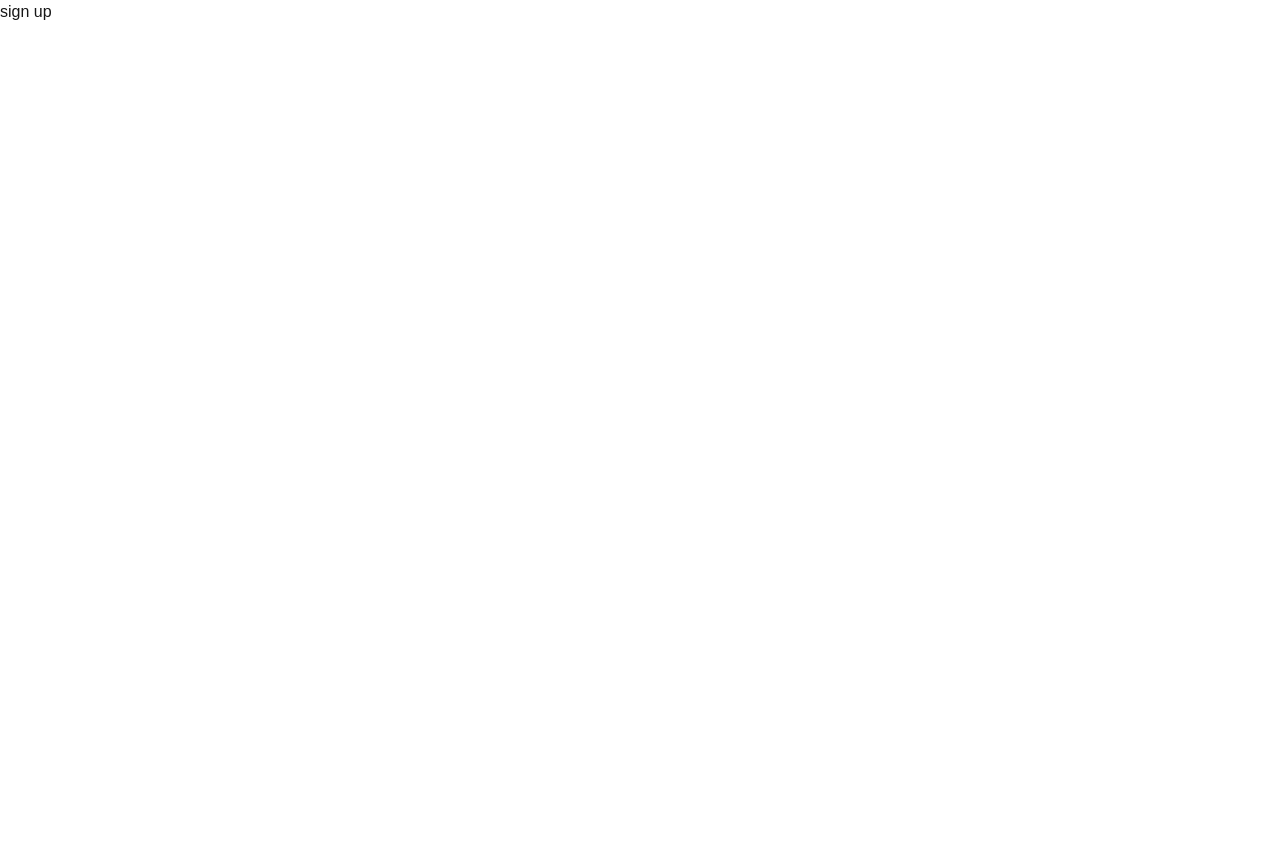
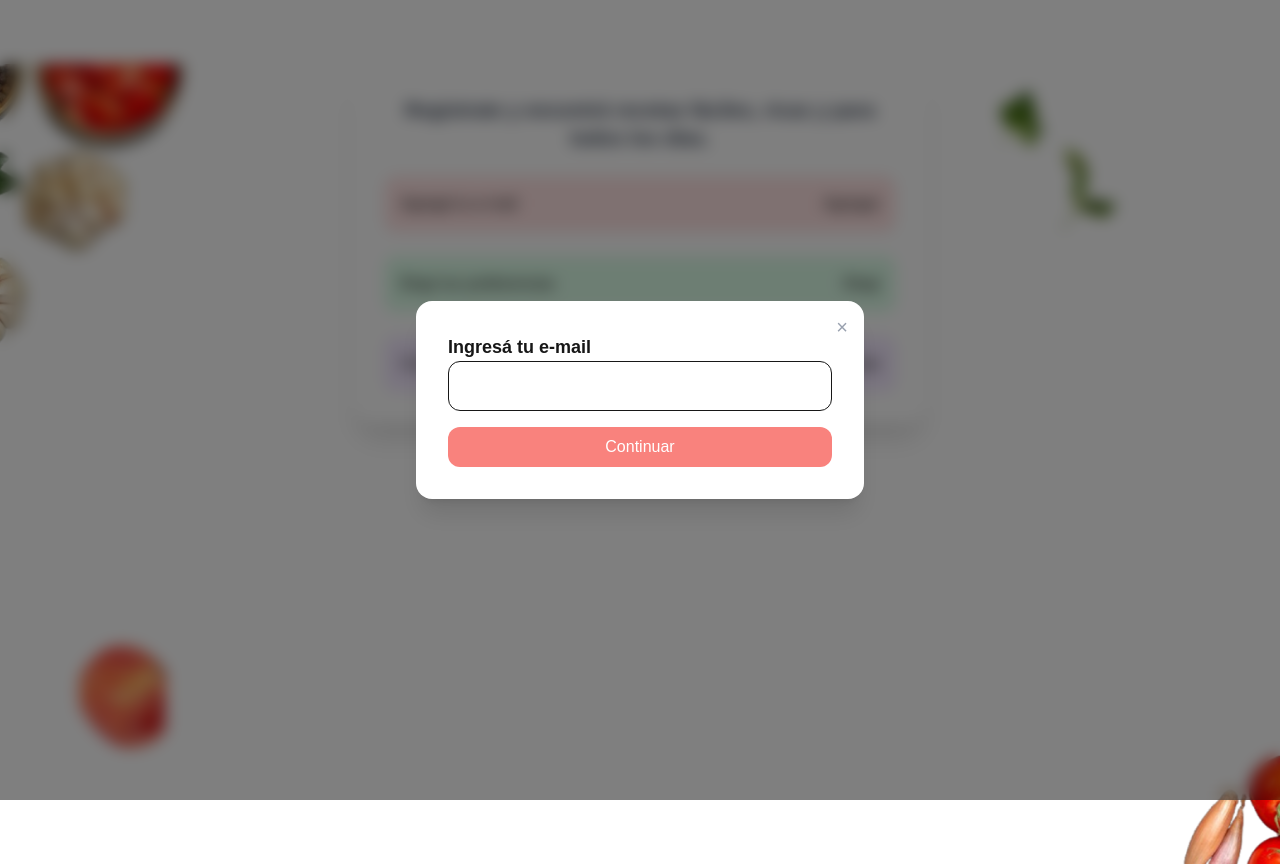
Before and after one commit to adigio/cuoco-ui, a Next.js app: page /signup in a window 1280 px wide. Before the commit the page ends 800 px from the top, so only its background shows below. Built offline with nearby package versions, Linux system fonts and the light colour scheme.

Commit message:
Feat(PC-48)
modal generic, stepper singout

```diff
--- a/src/app/(auth)/signup/page.js
+++ b/src/app/(auth)/signup/page.js
@@ -1,5 +1,68 @@
-export default function Signup() {
-    return (
-        <div>sign up</div>
-    );
+'use client'
+
+import { useState } from 'react'
+import Modal from '@/components/Modal'
+import RegisterStepper from '@/components/RegisterStepper'
+
+export default function SignupPage() {
+  const [currentStep, setCurrentStep] = useState('email')
+  const [completedSteps, setCompletedSteps] = useState([])
+
+  const handleComplete = (step) => {
+    setCompletedSteps([...completedSteps, step])
+    setCurrentStep(null)
+  }
+
+  return (
+    <div className="min-h-screen bg-[url('/fondo-ingredientes.png')] bg-cover bg-no-repeat bg-center">
+      <div className="max-w-xl mx-auto mt-16 p-8 rounded-3xl shadow-xl bg-white/80 backdrop-blur-sm space-y-6">
+        <h2 className="text-xl font-bold text-gray-700 text-center">
+          Registrate y encontrá recetas fáciles, ricas y para todos los días.
+        </h2>
+
+        {/* Paso 1 */}
+        <button
+          onClick={() => setCurrentStep('email')}
+          className="w-full flex justify-between items-center p-4 rounded-xl bg-red-100 hover:bg-red-200"
+          disabled={completedSteps.includes('email')}
+        >
+          <span className="font-medium">Agregá tu e-mail</span>
+          {completedSteps.includes('email') ? '✓' : 'Agregar'}
+        </button>
+
+        {/* Paso 2 */}
+        <button
+          onClick={() => setCurrentStep('prefs')}
+          className="w-full flex justify-between items-center p-4 rounded-xl bg-green-100 hover:bg-green-200"
+          disabled={!completedSteps.includes('email')}
+        >
+          <span className="font-medium">Elegí tus preferencias</span>
+          {completedSteps.includes('prefs') ? '✓' : 'Elegí'}
+        </button>
+
+        {/* Paso 3 */}
+        <button
+          onClick={() => setCurrentStep('password')}
+          className="w-full flex justify-between items-center p-4 rounded-xl bg-purple-100 hover:bg-purple-200"
+          disabled={!completedSteps.includes('prefs')}
+        >
+          <span className="font-medium">Creá tu contraseña</span>
+          {completedSteps.includes('password') ? '✓' : 'Crear'}
+        </button>
+      </div>
+
+      {/* Modales */}
+      <Modal isOpen={currentStep === 'email'} onClose={() => setCurrentStep(null)}>
+        <RegisterStepper step={1} onComplete={() => handleComplete('email')} />
+      </Modal>
+
+      <Modal isOpen={currentStep === 'prefs'} onClose={() => setCurrentStep(null)}>
+        <RegisterStepper step={2} onComplete={() => handleComplete('prefs')} />
+      </Modal>
+
+      <Modal isOpen={currentStep === 'password'} onClose={() => setCurrentStep(null)}>
+        <RegisterStepper step={3} onComplete={() => handleComplete('password')} />
+      </Modal>
+    </div>
+  )
 }
--- /dev/null
+++ b/src/components/Modal.jsx
@@ -0,0 +1,12 @@
+export default function Modal({ isOpen, onClose, children }) {
+  if (!isOpen) return null
+
+  return (
+    <div className="fixed inset-0 bg-black/50 backdrop-blur-sm z-50 flex items-center justify-center">
+      <div className="bg-white rounded-2xl p-8 shadow-xl relative max-w-md w-full">
+        {children}
+        <button onClick={onClose} className="absolute top-3 right-4 text-gray-400 hover:text-black text-xl">&times;</button>
+      </div>
+    </div>
+  )
+}
--- /dev/null
+++ b/src/components/RegisterStepper.jsx
@@ -0,0 +1,50 @@
+'use client'
+
+import { useState } from 'react';
+export default function RegisterStepper({ step, onComplete }) {
+  const [email, setEmail] = useState('')
+  const [password, setPassword] = useState('')
+  const [diet, setDiet] = useState('')
+  const [level, setLevel] = useState('')
+
+  // Paso 1
+  if (step === 1) {
+    return (
+      <div className="space-y-4">
+        <label className="text-lg font-bold">Ingresá tu e-mail</label>
+        <input type="email" className="w-full p-3 border rounded-xl" value={email} onChange={(e) => setEmail(e.target.value)} />
+        <button className="w-full bg-[#F9827D] text-white py-2 rounded-xl" onClick={onComplete}>
+          Continuar
+        </button>
+      </div>
+    )
+  }
+
+  // Paso 2
+  if (step === 2) {
+    return (
+      <div className="space-y-4">
+        <label className="text-lg font-bold">Preferencias alimentarias</label>
+        {/* lo que ya tenés */}
+        <button className="w-full bg-[#F9827D] text-white py-2 rounded-xl" onClick={onComplete}>
+          Guardar preferencias
+        </button>
+      </div>
+    )
+  }
+
+  // Paso 3
+  if (step === 3) {
+    return (
+      <div className="space-y-4">
+        <label className="text-lg font-bold">Creá tu contraseña</label>
+        <input type="password" className="w-full p-3 border rounded-xl" value={password} onChange={(e) => setPassword(e.target.value)} />
+        <button className="w-full bg-green-600 text-white py-2 rounded-xl" onClick={onComplete}>
+          Finalizar registro
+        </button>
+      </div>
+    )
+  }
+
+  return null
+}
```
Also changed, not shown: public/fondo-ingredientes.png (added).
